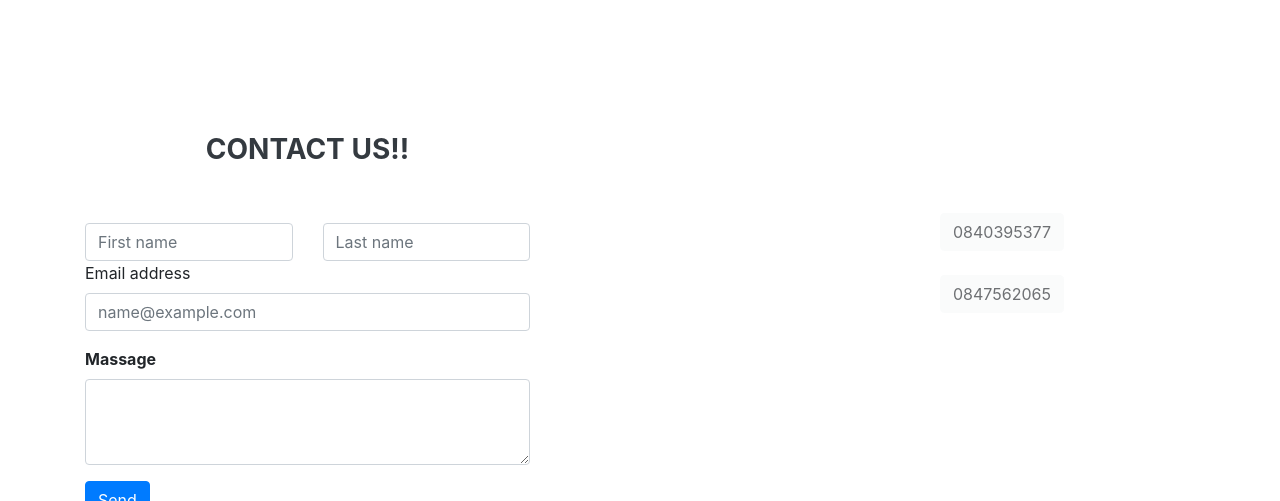
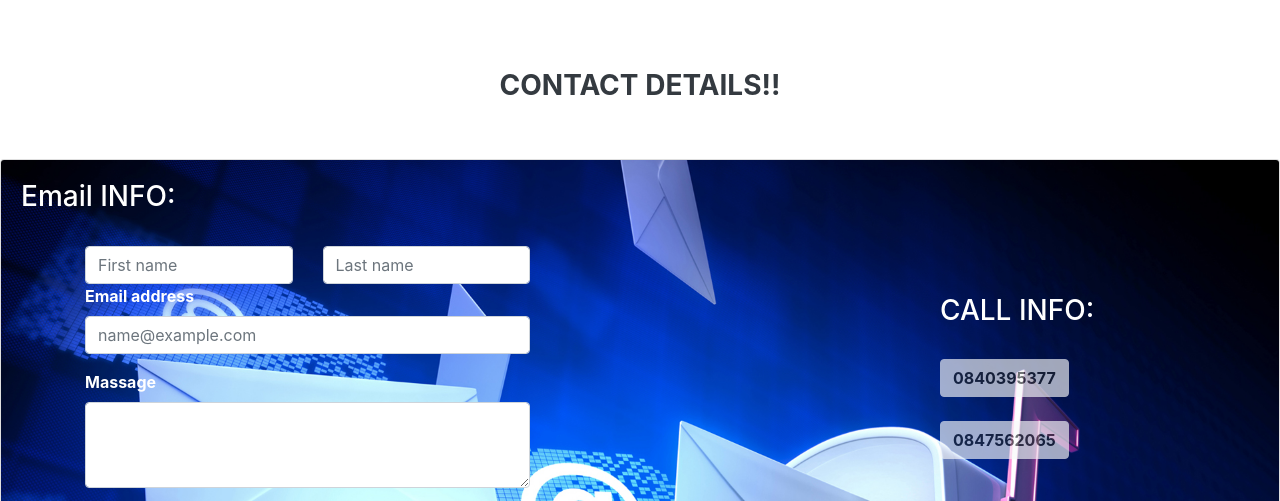
Before and after one commit to nsovoNAQ/NAQ, a plain HTML site: page index.html in a window 1280 px wide. Shown: the part 1988-2489 px from the top of the page. Drawn offline with nearby package versions, Linux system fonts and the light colour scheme.

Commit message:
Fixing Section Cont

```diff
--- a/CSS/Style.css
+++ b/CSS/Style.css
@@ -25,18 +25,12 @@
   	opacity: 0.85;
   }
 
-<<<<<<< HEAD
-  #Contacts-NAQc{
-  background:url(Background/BackGjpg);
-=======
-  #Contacts-NAQc .container{
-  background-image:url(Images/8.jpg);
-  background-size:cover;
->>>>>>> 6ca4d40a817dd22fd7df27b28ea19e5cdd636ed8
-  padding:40px;
+ .Background {
+   background-image:url('../Images/BackGjpg');
 }
 
 footer{
+
   padding:30px;
 }
 
--- a/index.html
+++ b/index.html
@@ -165,13 +165,17 @@
      <br>
      <br>
     </section>
-    <h3 class="display-5 text-center font-weight-bold text-dark"></h3><br><br>
+    <h3 class="display-5 text-center font-weight-bold text-dark">CONTACT DETAILS!!</h3><br><br>
     <section id="Contacts-NAQc">
-       <h3 class="text-white"></h3>
+      <div class="card ">
+  <img src="Background/BackG.jpg" class="card-img" alt="...">
+  <div class="card-img-overlay">
+
+           <h3 class="text-white">Email INFO:</h3><br>
           <div class="container">
             <div class="row">
               <div class="col-md-5 col-sm-5">
-            <h3 class="display-5 text-center font-weight-bold text-dark">CONTACT US!!</h3><br><br>
+
                 <form action="MAILTO:217168221@edu.vut.ac.za" method="post" enctype="text/pain">
                 <div class="form-group">
                    <div class="row">
@@ -182,11 +186,11 @@
                     <input type="text" class="form-control" placeholder="Last name">
                   </div>
                 </div>
-              <label for="exampleFormControlInput1">Email address</label>
+                  <label for="exampleFormControlInput1 text-white"><b class=" text-white">Email address</b></label>
                   <input type="email" class="form-control" id="exampleFormControlInput1" placeholder="name@example.com">
                 </div>
                 <div class="form-group">
-              <label for="exampleFormControlTextarea1"><b>Massage</b></label>
+                  <label for="exampleFormControlTextarea1"><b class=" text-white">Massage</b></label>
                   <textarea class="form-control" id="exampleFormControlTextarea1" rows="3"></textarea>
                 </div>
                  <button type="submit" class="btn btn-primary">Send</button>
@@ -196,12 +200,15 @@
 
                </div>
               <div class="col-md-3 col-sm-3">
-            <BR>
-           <BR>
-               <h3 class="text-white"></h3><br>
-                <p><button type="button" class="btn btn-light" disabled>0840395377</button><br><br>
-              <button type="button" class="btn btn-light" disabled>0847562065</button></p><br><br>
+                <br>
+               <br>
+                   <h3 class="text-white"> CALL INFO:</h3><br>
+                    <p><button type="button" class="btn btn-light" disabled><b>0840395377</b> </button><br><br>
+                  <button type="button" class="btn btn-light" disabled><b>0847562065</b> </button></p><br><br>
               </div>
+            </div>
+          </div>
+
     </div>
   </div>
     </section>
```
Also changed, not shown: Images/8.jpg (deleted). Lines whose indentation alone changed are shown as unchanged.
